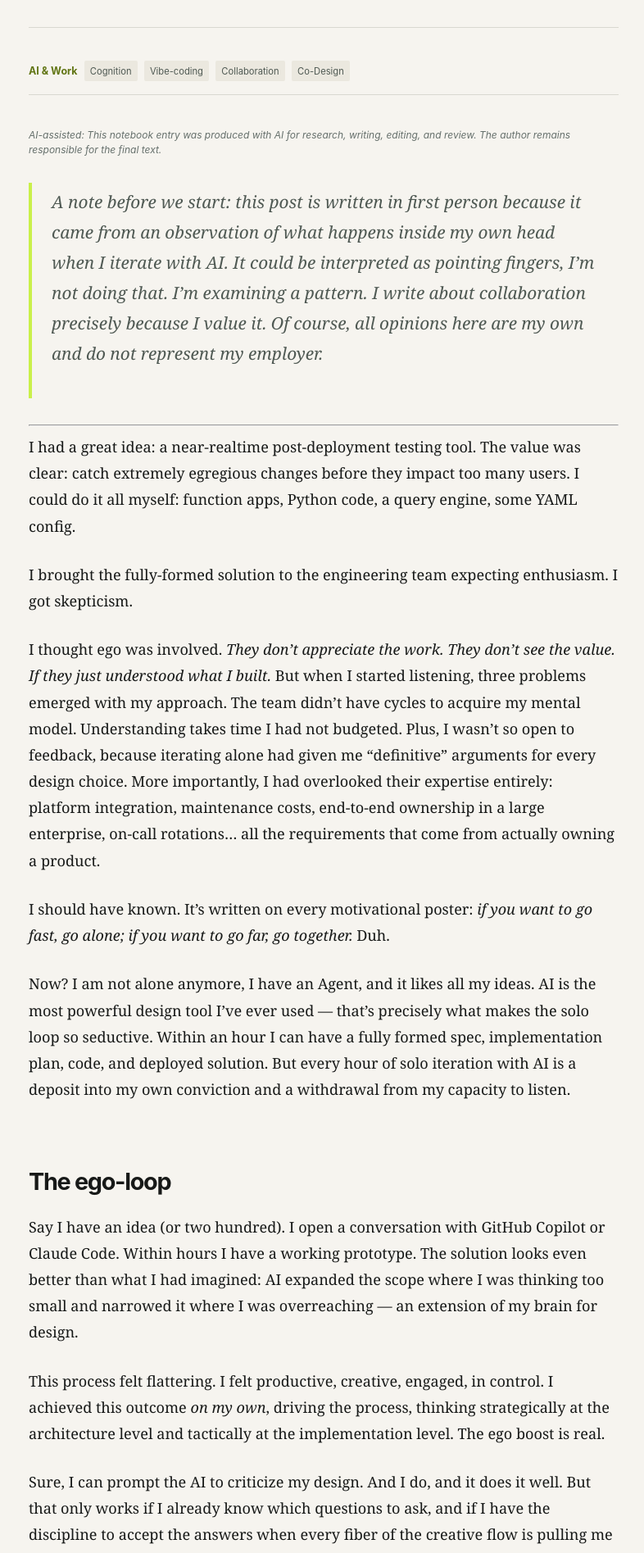
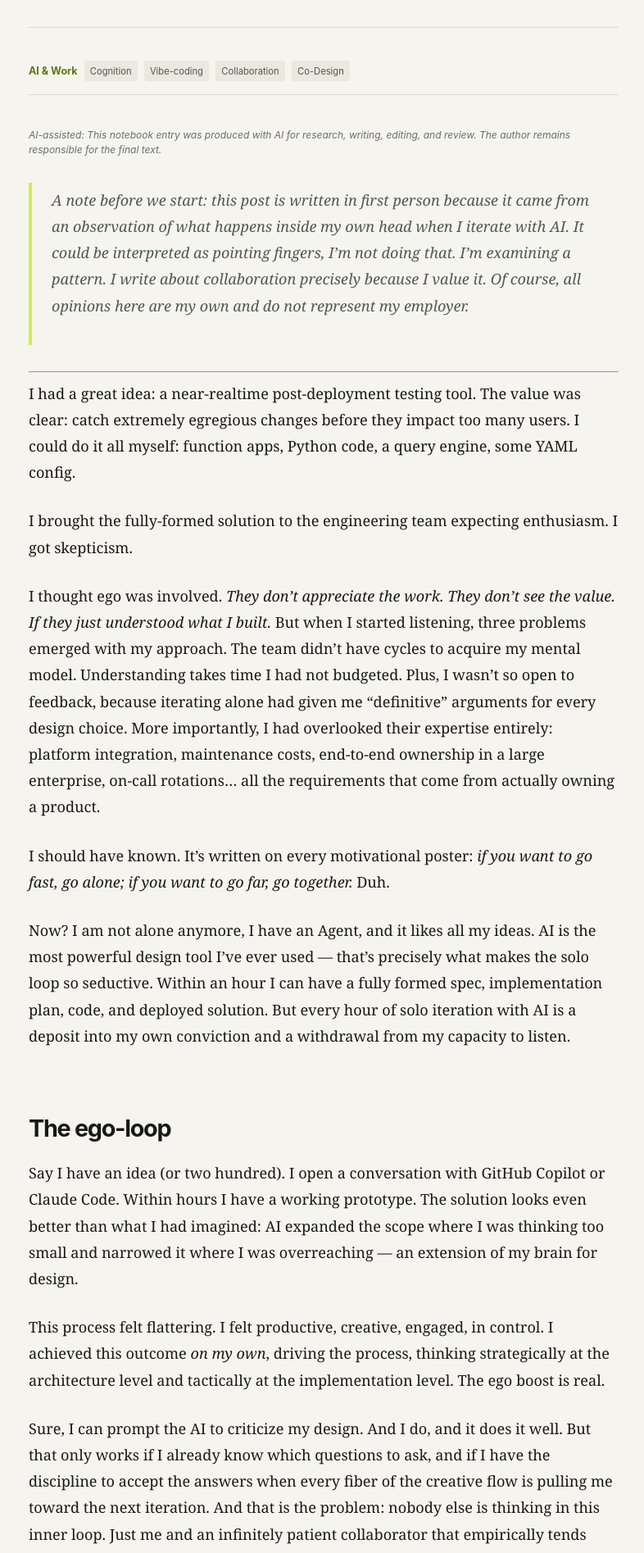
Before and after one commit to jfomhover/jfomhover.info, a Jekyll site: the page built from _posts/en/2026-02-22-ai-ego-loop-collaboration.md, in a window 1280 px wide. Shown: the part 667-2562 px from the top of the page at 82% size, without its empty margins (245-1031 px from the left). Built offline with Jekyll 4.4.1, drawn with Linux system fonts in a browser that asks for light colours.

Commit message:
make blockquote smaller font

```diff
--- a/assets/css/style.css
+++ b/assets/css/style.css
@@ -163,7 +163,7 @@ img { max-width: 100%; height: auto; }
 .post-content h3 { font-size: 1.35rem; }
 .post-content a { text-decoration-color: #a6c838; text-decoration-thickness: 2px; text-underline-offset: 3px; }
 .post-content a:hover { background: var(--accent); color: var(--ink); text-decoration: none; }
-.post-content blockquote { border-left: 4px solid var(--accent); color: #4f5953; font-size: 1.3rem; margin: 2rem 0; padding: 0.3rem 1.5rem; }
+.post-content blockquote { border-left: 4px solid var(--accent); color: #4f5953; font-size: 1.13rem; margin: 2rem 0; padding: 0.3rem 1.5rem; }
 .post-content img { display: block; margin: 2.5rem auto; }
 .post-content code { background: var(--paper-deep); font-family: var(--mono); font-size: 0.8em; padding: 0.15em 0.3em; }
 .post-content pre { background: var(--dark); color: var(--white); overflow-x: auto; padding: 1.3rem; }
```
